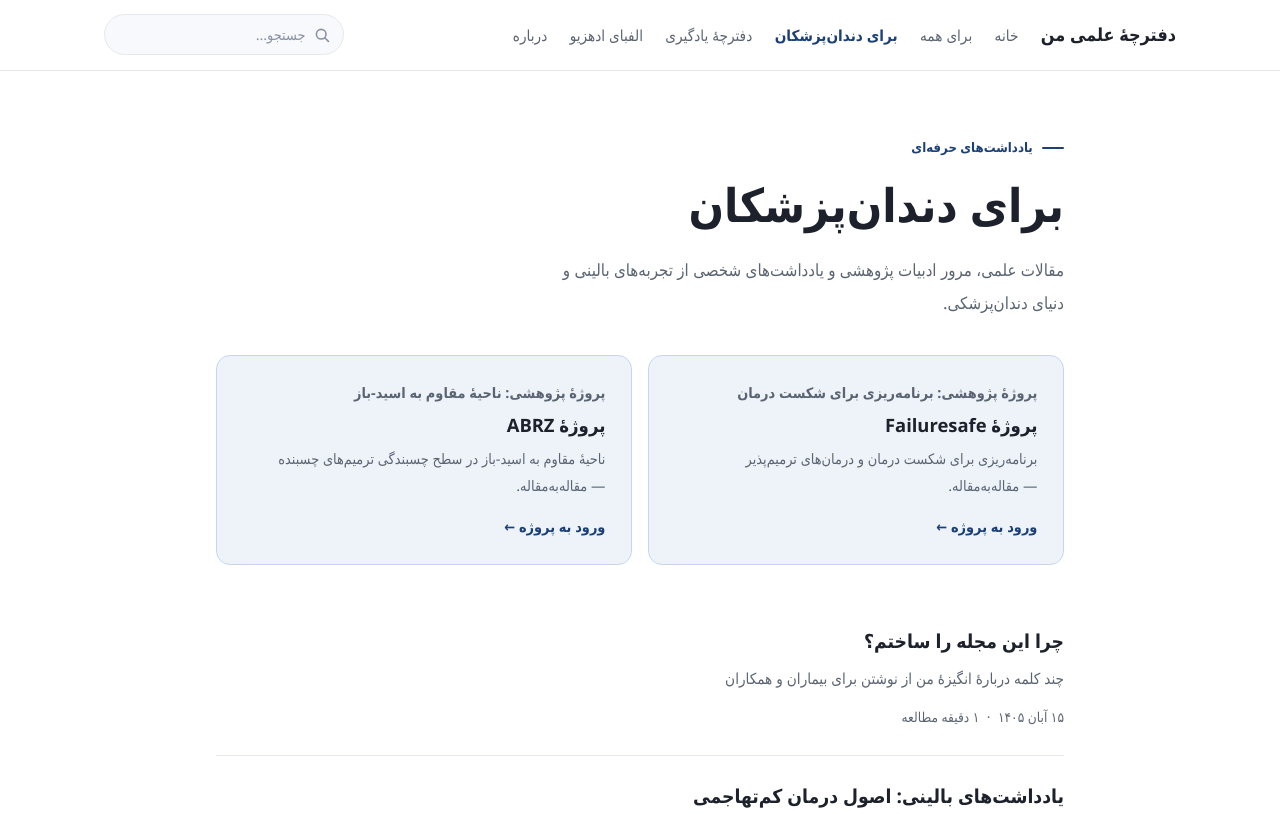
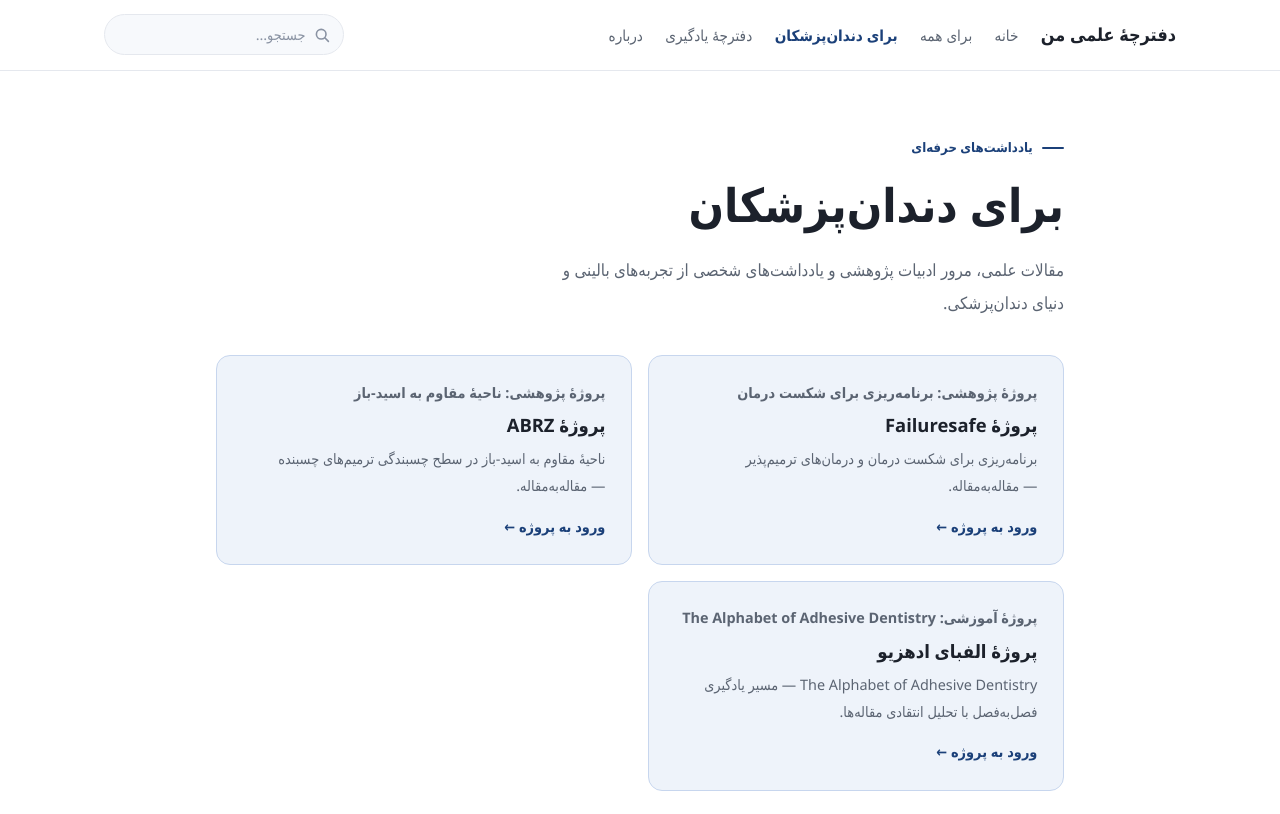
Before and after one commit to mahsakabiri29-rgb/mynotebook, an Astro site: page /professionals in a window 1280 px wide. Shown: the top 814 px of the page. Built offline with nearby package versions, Linux system fonts and the light colour scheme; Astro itself is replaced by a stand-in of ours; a small style sheet from the web is missing.

Commit message:
جابه‌جایی الفبای ادهزیو: حذف از نوار هدر و افزودن به کارت پروژه‌های بخش دندان‌پزشکان و نوار پروژه‌های صفحهٔ اصلی

```diff
--- a/src/components/Header.astro
+++ b/src/components/Header.astro
@@ -7,7 +7,6 @@ const nav = [
   { href: SECTIONS.everyone.href, label: SECTIONS.everyone.title },
   { href: SECTIONS.professionals.href, label: SECTIONS.professionals.title },
   { href: '/notebook', label: 'دفترچهٔ یادگیری' },
-  { href: '/alphabet', label: 'الفبای ادهزیو' },
   { href: '/about', label: 'درباره' },
 ];
 
--- a/src/config.ts
+++ b/src/config.ts
@@ -62,6 +62,16 @@ export const SECTIONS = {
     description:
       'پروژهٔ پژوهشی ABRZ: ناحیهٔ مقاوم به اسید-باز در سطح چسبندگی ترمیم‌های چسبنده.',
   },
+  alphabet: {
+    slug: 'alphabet',
+    href: '/alphabet',
+    title: 'الفبای ادهزیو',
+    kicker: 'پروژهٔ آموزشی: The Alphabet of Adhesive Dentistry',
+    intro:
+      'مسیر یادگیری مستمر در Adhesive Dentistry: مطالعهٔ مقاله‌های معتبر، تحلیل انتقادی شواهد و پیونددانن آن‌ها با تصمیم‌های بالینی — فصل‌به‌فصل.',
+    description:
+      'پروژهٔ آموزشی الفبای ادهزیو دنتیستری: مسیر یادگیری فصل‌به‌فصل در Adhesive Dentistry.',
+  },
 } as const;
 
 export type SectionKey = keyof typeof SECTIONS;
--- a/src/pages/index.astro
+++ b/src/pages/index.astro
@@ -223,6 +223,8 @@ const gates = [
     <a href={SECTIONS.failsafe.href}>Failuresafe</a>
     <span aria-hidden="true">·</span>
     <a href={SECTIONS.abrz.href}>ABRZ</a>
+    <span aria-hidden="true">·</span>
+    <a href={SECTIONS.alphabet.href}>الفبای ادهزیو</a>
     <span class="p-hint">— مطالعهٔ مقاله‌به‌مقاله، با جدا شدن شواهد از برداشت شخصی</span>
   </section>
 </Base>
--- a/src/pages/professionals/index.astro
+++ b/src/pages/professionals/index.astro
@@ -5,7 +5,13 @@ import SectionIndex from '../../components/SectionIndex.astro';
 import { SITE, SECTIONS } from '../../config';
 
 const meta = SECTIONS.professionals;
-const projects = [SECTIONS.failsafe, SECTIONS.abrz];
+const projects = [SECTIONS.failsafe, SECTIONS.abrz, SECTIONS.alphabet];
+
+const projectText: Record<string, string> = {
+  failsafe: 'برنامه‌ریزی برای شکست درمان و درمان‌های ترمیم‌پذیر — مقاله‌به‌مقاله.',
+  abrz: 'ناحیهٔ مقاوم به اسید-باز در سطح چسبندگی ترمیم‌های چسبنده — مقاله‌به‌مقاله.',
+  alphabet: 'The Alphabet of Adhesive Dentistry — مسیر یادگیری فصل‌به‌فصل با تحلیل انتقادی مقاله‌ها.',
+};
 ---
 
 <Base title={`${meta.title} — ${SITE.name}`} description={meta.description}>
@@ -16,11 +22,7 @@ const projects = [SECTIONS.failsafe, SECTIONS.abrz];
           <a class="project" href={p.href}>
             <p class="project-kicker">{p.kicker}</p>
             <h2>پروژهٔ {p.title}</h2>
-            <p>
-              {p.slug === 'failsafe'
-                ? 'برنامه‌ریزی برای شکست درمان و درمان‌های ترمیم‌پذیر — مقاله‌به‌مقاله.'
-                : 'ناحیهٔ مقاوم به اسید-باز در سطح چسبندگی ترمیم‌های چسبنده — مقاله‌به‌مقاله.'}
-            </p>
+            <p>{projectText[p.slug]}</p>
             <span class="project-more">ورود به پروژه ←</span>
           </a>
         ))
```
